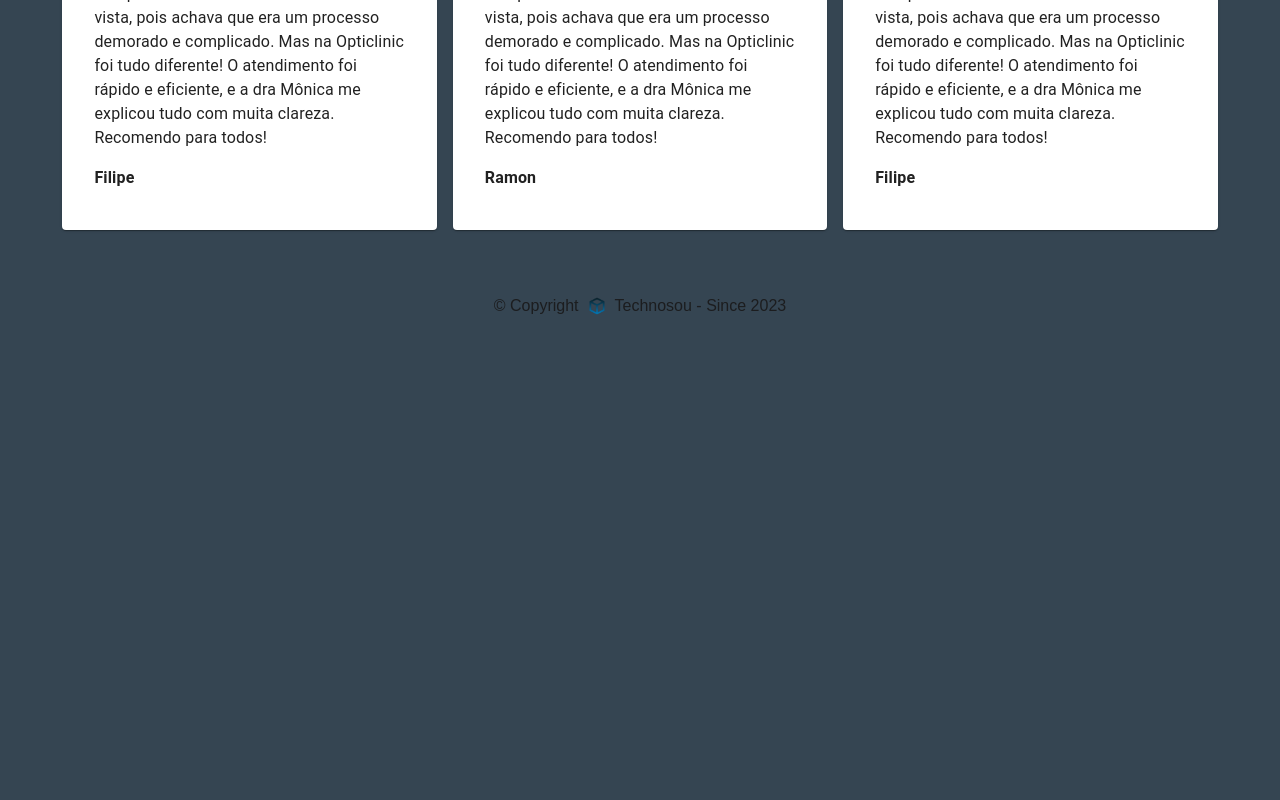
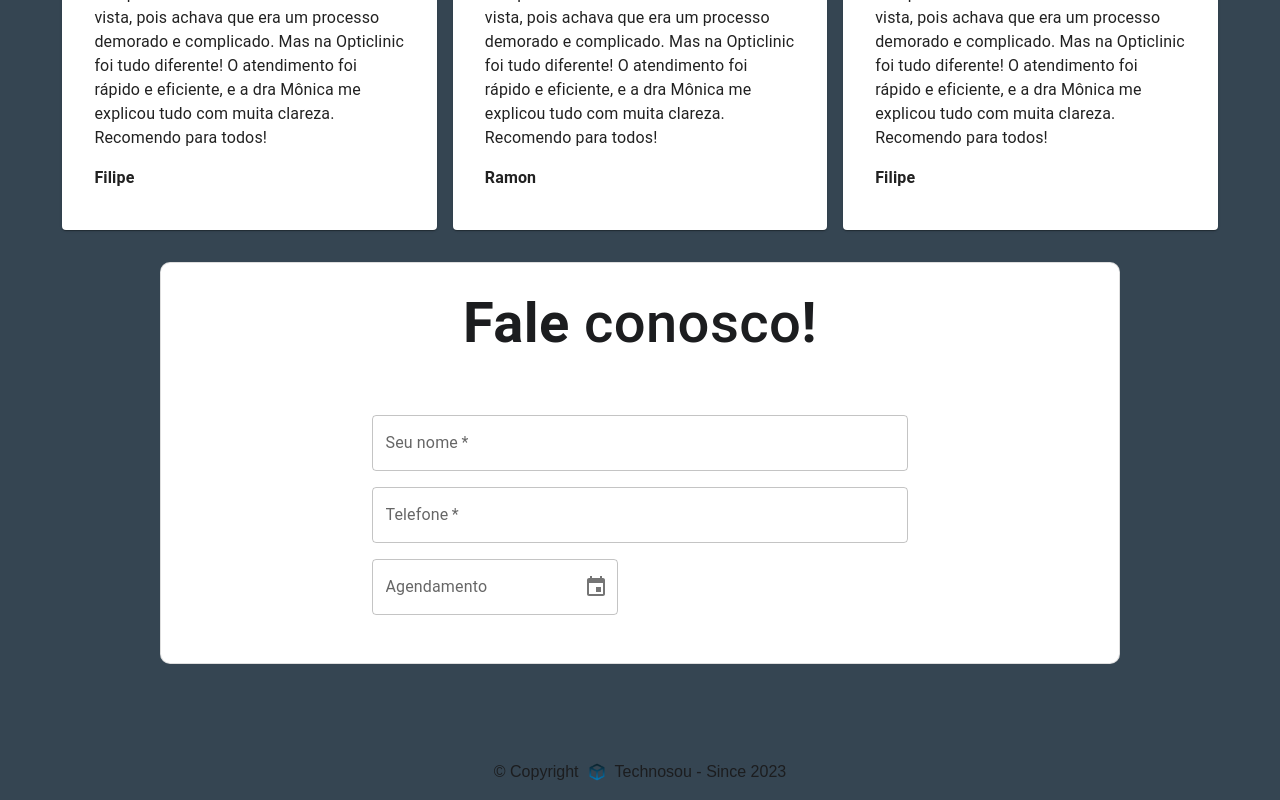
Before and after one commit to RamonRodSou/DrVisao, a Next.js app: page / in a window 1280 px wide. Shown: the part 2702-3502 px from the top of the page. Before the commit the page ends 3036 px from the top, so only its background shows below. Built offline with nearby package versions, Linux system fonts and the light colour scheme.

Commit message:
feature-011 - criando fale conosco

```diff
--- a/package.json
+++ b/package.json
@@ -11,7 +11,11 @@
   "dependencies": {
     "@emotion/react": "^11.14.0",
     "@emotion/styled": "^11.14.1",
+    "@mui/icons-material": "^7.3.1",
     "@mui/material": "^7.3.1",
+    "@mui/system": "^7.3.1",
+    "@mui/x-date-pickers": "^8.10.2",
+    "dayjs": "^1.11.15",
     "next": "15.5.0",
     "react": "19.1.0",
     "react-dom": "19.1.0",
--- /dev/null
+++ b/src/app/_component/talkToUs/index.tsx
@@ -0,0 +1,69 @@
+'use client'
+
+import './style.scss';
+import { useState } from 'react';
+import { DatePicker, LocalizationProvider } from '@mui/x-date-pickers';
+import dayjs, { Dayjs } from 'dayjs';
+import 'dayjs/locale/pt-br';
+import { Box, FormControl, TextField, Typography } from '@mui/material';
+import { AdapterDayjs } from '@mui/x-date-pickers/AdapterDayjs';
+
+interface IForm {
+    name: string;
+    phone: string;
+    date: Dayjs | null;
+}
+
+export default function TalkToUs() {
+
+    const [form, setForm] = useState<IForm>({
+        name: '',
+        phone: '',
+        date: null,
+    })
+
+    const handleChange = (field: keyof IForm, value: any) => {
+        setForm((prev) => ({ ...prev, [field]: value }));
+    };
+
+
+    return (
+        <LocalizationProvider dateAdapter={AdapterDayjs} adapterLocale="pt-br">
+            <Box component="section" className="talkToUs">
+                <Typography variant="h6" className="title">
+                    <span className="bold">Fale</span> conosco<span className="bold">!</span>
+                </Typography>
+                <FormControl className='form'>
+                    <Box marginBottom="1rem" component="div">
+                        <TextField
+                            label="Seu nome"
+                            value={form?.name}
+                            onChange={(it) => handleChange('name', it.target.value)}
+                            fullWidth
+                            required
+                        />
+                    </Box>
+                    <Box marginBottom="1rem" component="div">
+                        <TextField
+                            label="Telefone"
+                            value={form?.phone}
+                            onChange={(it) => handleChange('date', it.target.value)}
+                            fullWidth
+                            required
+                        />
+                    </Box>
+                    <Box mb={2} component="div">
+                        <DatePicker
+                            label="Agendamento"
+                            value={form.date}
+                            onChange={(it) => {
+                                handleChange("date", it);
+                            }}
+                            format="DD/MM/YYYY"
+                        />
+                    </Box>
+                </FormControl>
+            </Box>
+        </LocalizationProvider>
+    )
+}
--- /dev/null
+++ b/src/app/_component/talkToUs/style.scss
@@ -0,0 +1,30 @@
+:root {
+    .talkToUs {
+        background-color: #fff;
+        border-radius: 10px;
+        border: 1px solid rgba(0, 0, 0, 0.131);
+        padding: 2rem;
+        gap: 4rem;
+        display: flex;
+        flex-direction: column;
+        justify-content: center;
+        align-items: center;
+
+        width: 100%;
+        margin: 2rem auto;
+
+        .form {
+            width: 80%;
+        }
+    }
+
+    @media (min-width: 1024px) {
+        .talkToUs {
+            max-width: 77%;
+
+            .form {
+                width: 60%;
+            }
+        }
+    }
+}
--- a/src/app/page.tsx
+++ b/src/app/page.tsx
@@ -6,6 +6,7 @@ import Menu from './_component/menu';
 import Solution from './_component/solution';
 import Reviews from './_component/reviews';
 import FooterNav from './_component/footerNav';
+import TalkToUs from './_component/talkToUs';
 
 export default function Home() {
     return (
@@ -31,6 +32,7 @@ export default function Home() {
                 </section>
                 <Solution />
                 <Reviews />
+                <TalkToUs />
             </main>
             <footer>
                 <FooterNav />
```
Also changed, not shown: 1 other file (tests, documents, lock files or other folders).
